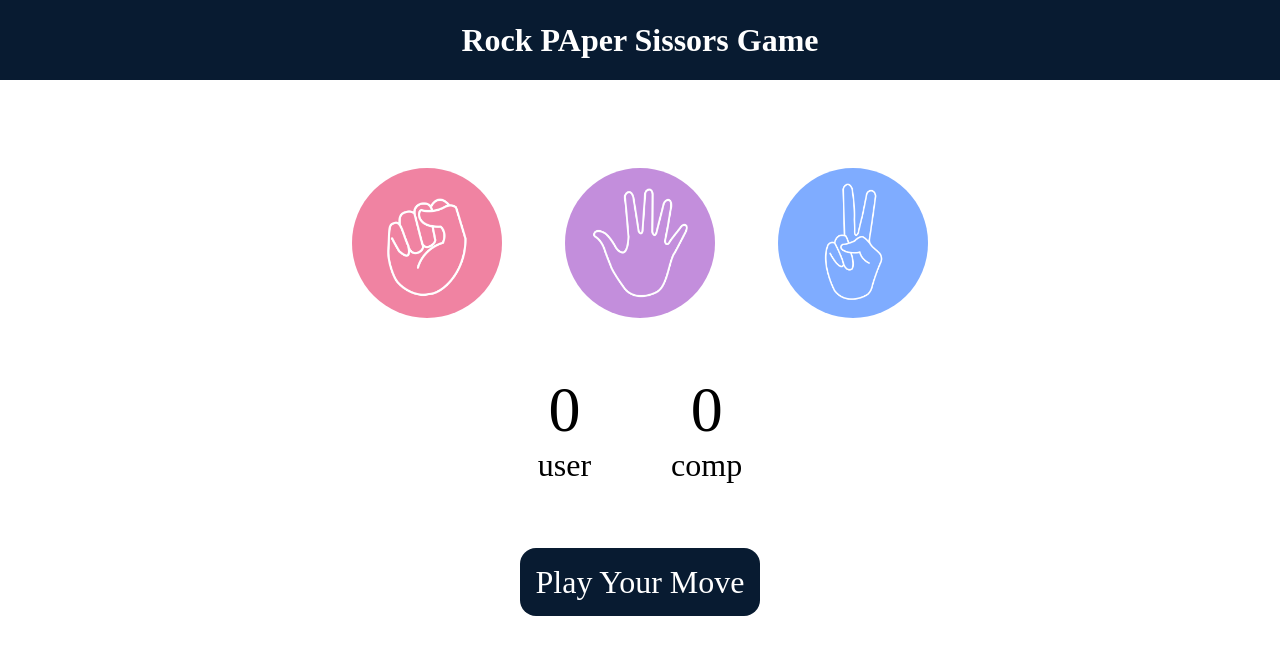
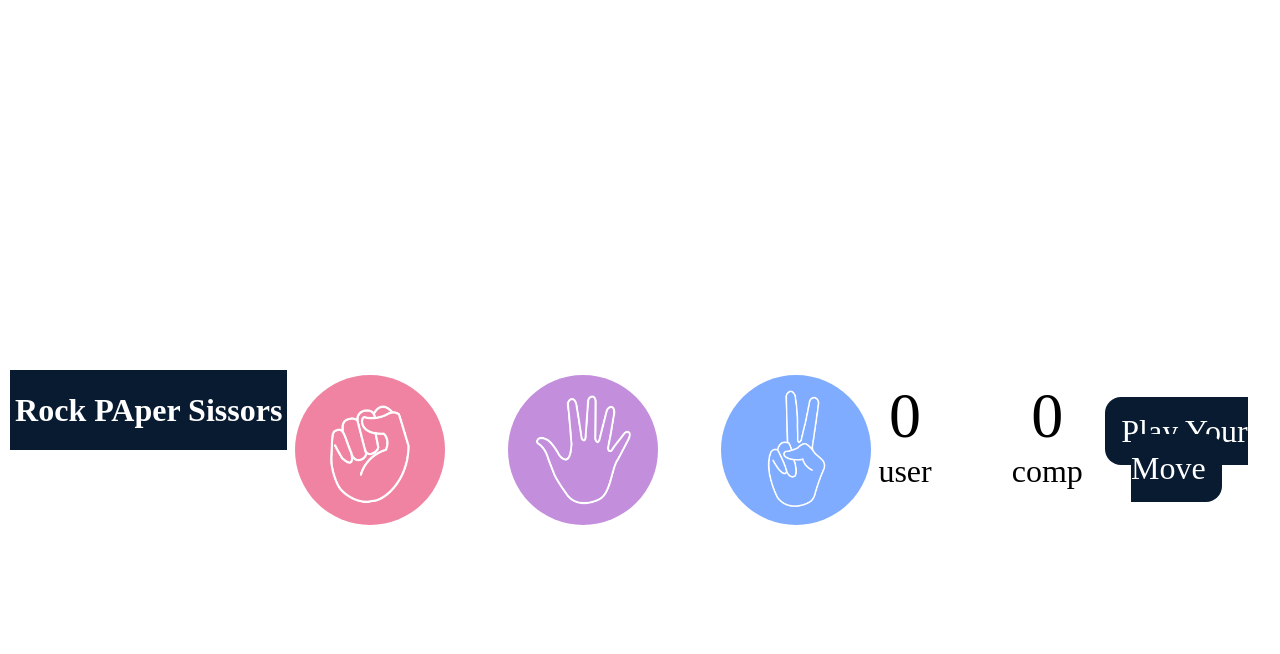
Before and after one commit to Shivayms07/Rock-Paper-Sissors, a plain HTML site: page index.html in a window 1280 px wide. Drawn offline with Linux system fonts and the light colour scheme.

Commit message:
Update style.css

```diff
--- a/style.css
+++ b/style.css
@@ -4,6 +4,14 @@
     text-align: center;
 }
 
+body{
+    display : flex;
+    flex-diraction: column;
+    align-items: center;
+    justify-content: center;
+    min-height: 100vh;
+    padding : 10px;
+}
 h1{
     background-color: #081b31;
     color: #fff;
```
